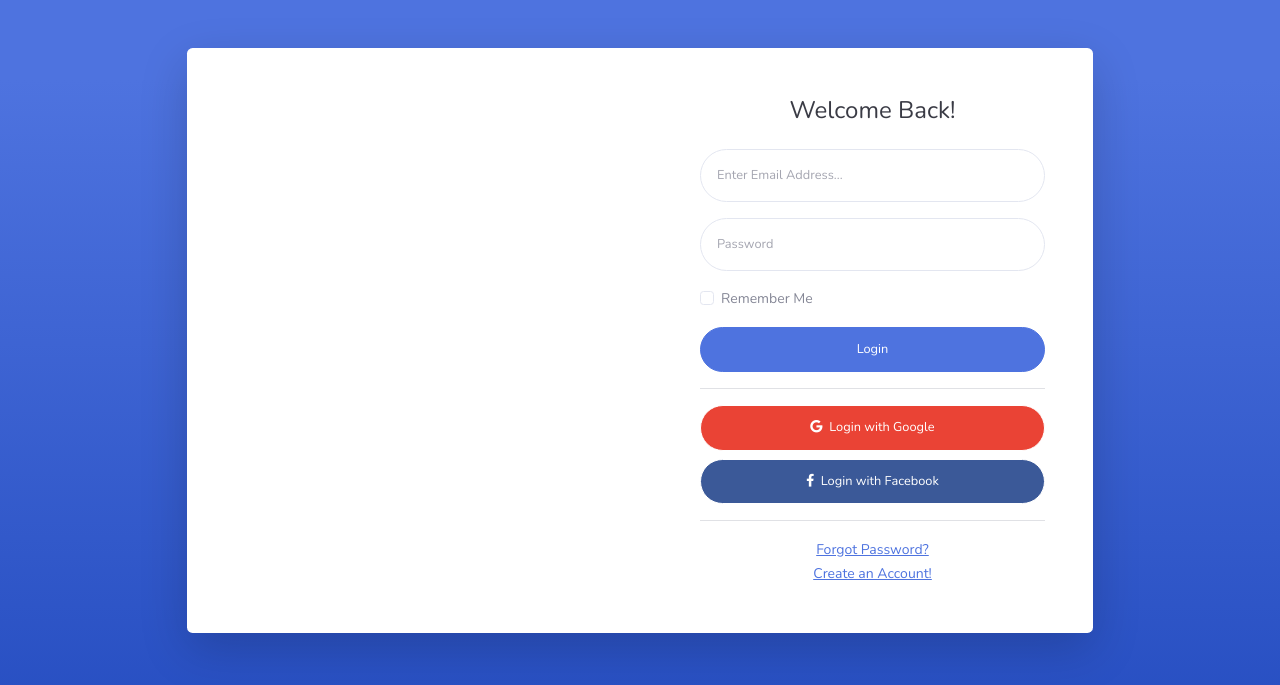
After one commit to IsaacC-245/ClimbCraft, a Flask app: page /login in a window 1280 px wide. The commit adds this page. Shown: the top 685 px of the page. Run offline with Flask 3, Linux system fonts and the light colour scheme; some libraries are stand-ins or nearby versions.

Commit message:
Login done

```diff
--- a/app.py
+++ b/app.py
@@ -54,13 +54,13 @@ def login():
 @app.route("/register", methods=["GET", "POST"])
 def register():
     if request.method == "POST":
-        username = request.form.get("username")
+        username = request.form.get("email")
         password = request.form.get("password")
 
-        temp_username = User.query.filter_by(username).first()
+        temp_username = User.query.filter_by(username=username).first()
         if temp_username:
             flash(f"An account with that user already exists", "danger")
-            return redirect(url_for("register.html"))
+            return redirect(url_for("register"))
 
         hashed_password = bcrypt.generate_password_hash(password).decode('utf-8')
         new_user = User(username=username, password=hashed_password)
--- /dev/null
+++ b/templates/login.html
@@ -0,0 +1,75 @@
+<!DOCTYPE html>
+<html data-bs-theme="light" lang="en">
+
+<head>
+  <meta charset="utf-8" />
+  <meta name="viewport" content="width=device-width, initial-scale=1.0, shrink-to-fit=no" />
+  <title>Login - ClimbCraft</title>
+  <meta name="description"
+    content="ClimbCraft is a web app for rock climbers to create, discover, and share custom climbing paths for interactive rock walls and climbing routes." />
+  <link rel="stylesheet" href="{{ url_for('static', filename='bootstrap/css/bootstrap.min.css') }}" />
+  <link rel="stylesheet"
+    href="https://fonts.googleapis.com/css?family=Nunito:200,200i,300,300i,400,400i,600,600i,700,700i,800,800i,900,900i&amp;display=swap" />
+  <link rel="stylesheet" href="https://use.fontawesome.com/releases/v5.12.0/css/all.css" />
+</head>
+
+<body class="bg-gradient-primary">
+  <div class="container">
+    <div class="row justify-content-center">
+      <div class="col-md-9 col-lg-12 col-xl-10">
+        <div class="card shadow-lg o-hidden border-0 my-5">
+          <div class="card-body p-0">
+            <div class="row">
+              <div class="col-lg-6 d-none d-lg-flex"></div>
+              <div class="col-lg-6">
+                <div class="p-5">
+                  <div class="text-center">
+                    <h4 class="text-dark mb-4">Welcome Back!</h4>
+                  </div>
+                  <form class="user" action="{{ url_for("login")}}" method="post">
+                    <div class="mb-3">
+                      <input class="form-control form-control-user" type="email" id="exampleInputEmail"
+                        aria-describedby="emailHelp" placeholder="Enter Email Address..." name="email" />
+                    </div>
+                    <div class="mb-3">
+                      <input class="form-control form-control-user" type="password" id="exampleInputPassword"
+                        placeholder="Password" name="password" />
+                    </div>
+                    <div class="mb-3">
+                      <div class="custom-control custom-checkbox small">
+                        <div class="form-check">
+                          <input class="form-check-input custom-control-input" type="checkbox" id="formCheck-1" /><label
+                            class="form-check-label custom-control-label" for="formCheck-1">Remember Me</label>
+                        </div>
+                      </div>
+                    </div>
+                    <button class="btn btn-primary d-block btn-user w-100" type="submit">
+                      Login
+                    </button>
+                    <hr />
+                    <a class="btn btn-primary d-block btn-google btn-user w-100 mb-2" role="button"><i
+                        class="fab fa-google"></i>&nbsp; Login with
+                      Google</a><a class="btn btn-primary d-block btn-facebook btn-user w-100" role="button"><i
+                        class="fab fa-facebook-f"></i>&nbsp; Login with
+                      Facebook</a>
+                    <hr />
+                  </form>
+                  <div class="text-center">
+                    <a class="small" href="forgot-password.html">Forgot Password?</a>
+                  </div>
+                  <div class="text-center">
+                    <a class="small" href="register.html">Create an Account!</a>
+                  </div>
+                </div>
+              </div>
+            </div>
+          </div>
+        </div>
+      </div>
+    </div>
+  </div>
+  <script src="https://cdn.jsdelivr.net/npm/bootstrap@5.3.2/dist/js/bootstrap.bundle.min.js"></script>
+  <script src="{{ url_for('static', filename='js/script.min.js') }}"></script>
+</body>
+
+</html>
--- a/templates/register.html
+++ b/templates/register.html
@@ -20,14 +20,14 @@
                 <div class="row">
                     <div class="col-lg-5 d-none d-lg-flex">
                         <div class="flex-grow-1 bg-register-image"
-                            style="background-image: url("{{ url_for('static', filename='img/dogs/image2.jpeg') }}")"></div>
+                            style="background-image: url({{ url_for('static', filename='img/dogs/image2.jpeg') }})"></div>
                     </div>
                     <div class="col-lg-7">
                         <div class="p-5">
                             <div class="text-center">
                                 <h4 class="text-dark mb-4">Create an Account!</h4>
                             </div>
-                            <form class="user">
+                            <form class="user" action="{{ url_for("register")}}" method="post">
                                 <div class="row mb-3">
                                     <div class="col-sm-6 mb-3 mb-sm-0">
                                         <input class="form-control form-control-user" type="text" id="exampleFirstName"
```
Also changed, not shown: instance/site.db.
